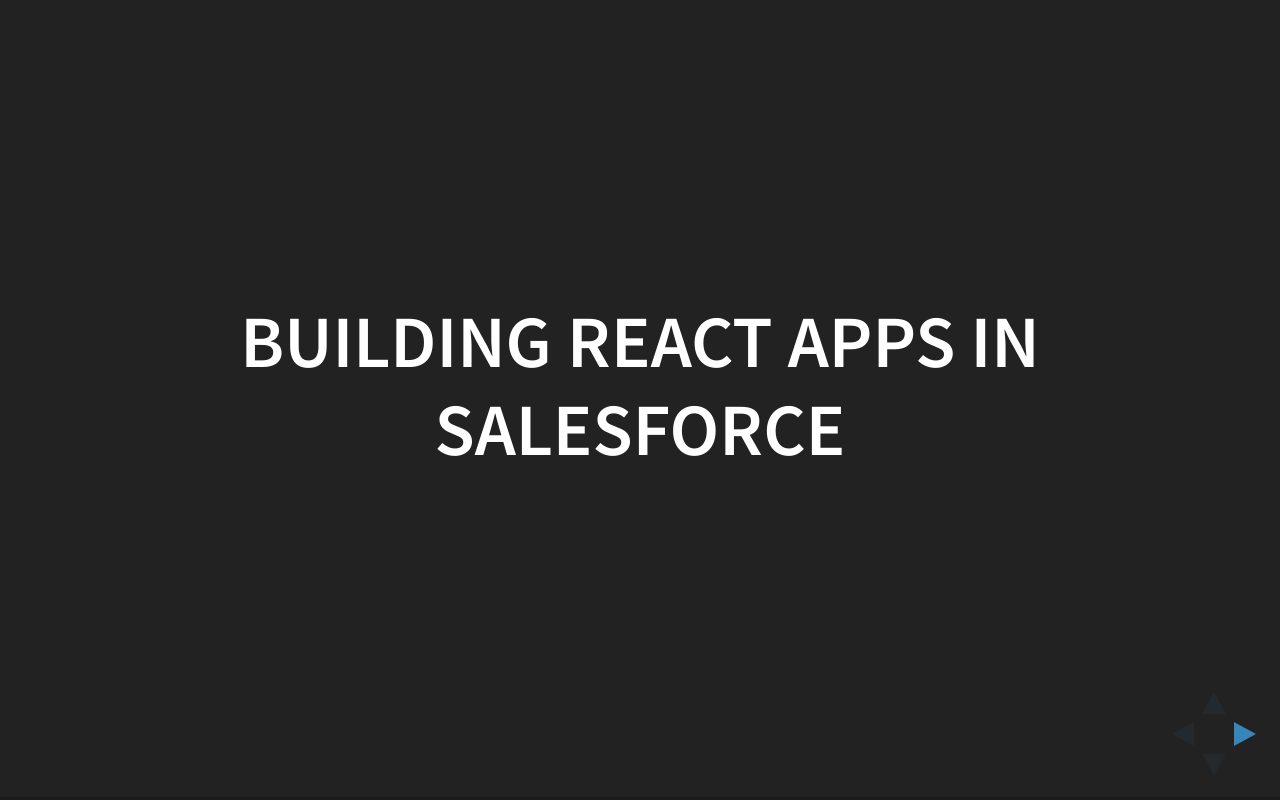
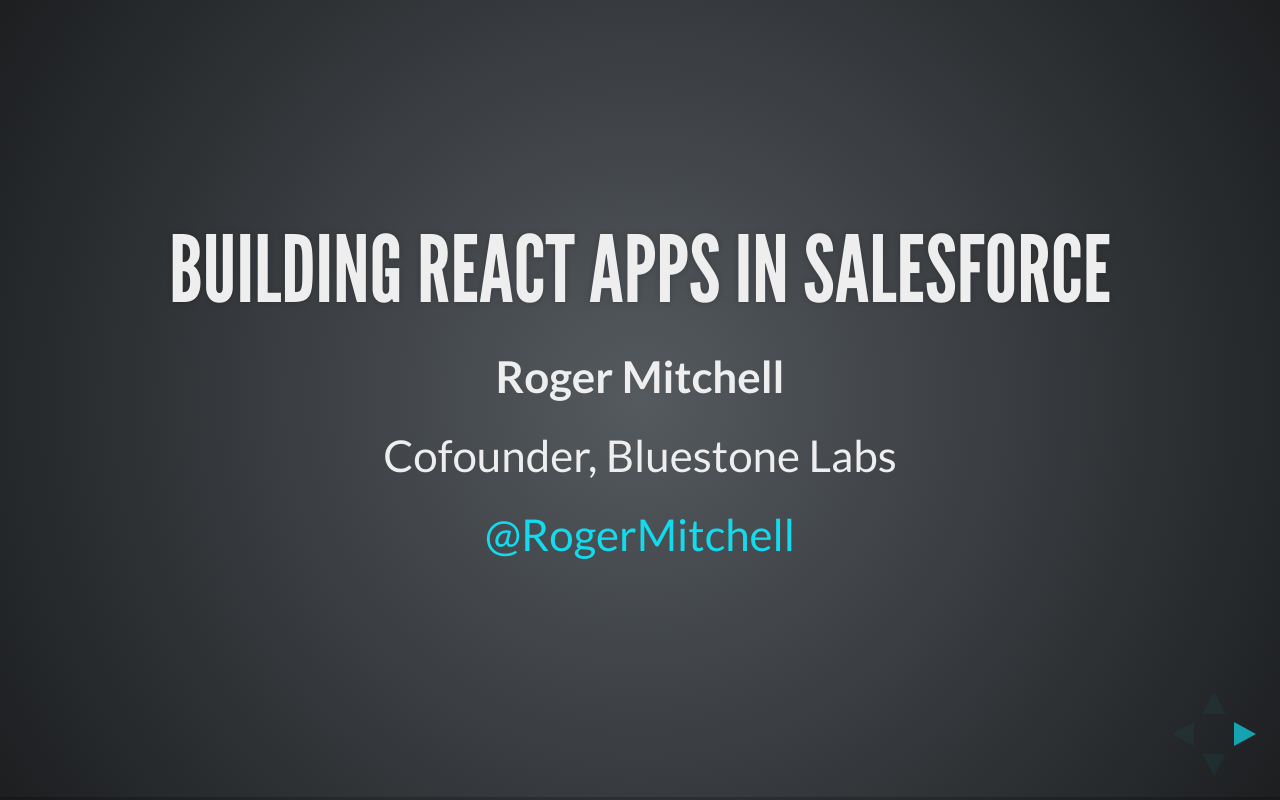
Before and after one commit to rogeramitchell/midwest-dreamin-17-building-react-apps, a website: page index.html in a window 1280 px wide. Drawn offline with Linux system fonts and the light colour scheme.

Commit message:
last minute changes for styling
ugh I’m the worst

```diff
--- a/css/reveal.css
+++ b/css/reveal.css
@@ -24,7 +24,7 @@
   margin: 0;
   padding: 0;
   border: 0;
-  font-size: 100%;
+  font-size: 85%;
   font: inherit;
   vertical-align: baseline; }
 
--- a/index.html
+++ b/index.html
@@ -7,7 +7,7 @@
 		<title>reveal.js</title>
 
 		<link rel="stylesheet" href="css/reveal.css">
-		<link rel="stylesheet" href="css/theme/black.css">
+		<link rel="stylesheet" href="css/theme/league.css">
 
 		<!-- Theme used for syntax highlighting of code -->
 		<link rel="stylesheet" href="lib/css/zenburn.css">
```
Also changed, not shown: README.md, 1 other file.
